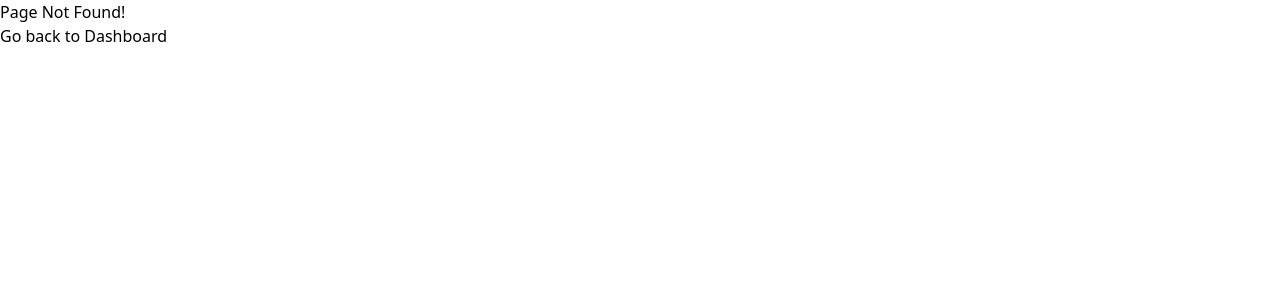
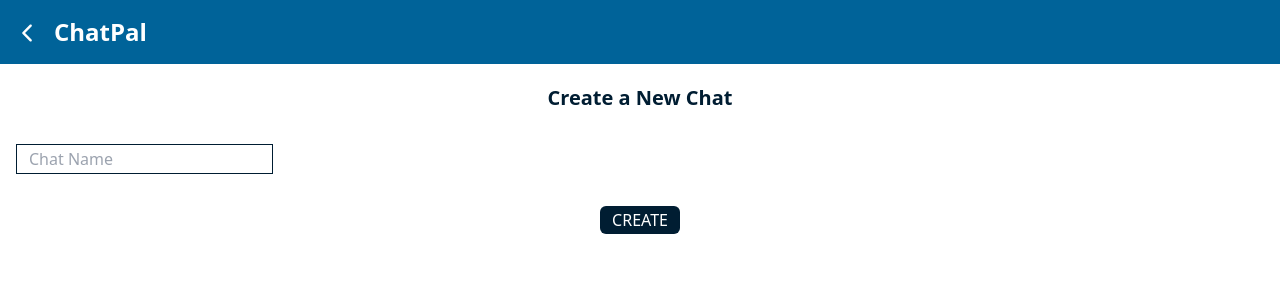
Before and after one commit to dihandesilva22/ChatPal, a React (Create React App) app in the folder frontend/: page /new-chat in a window 1280 px wide. Before the commit this address had no page. Shown: the top 300 px of the page. Built offline with nearby package versions, Linux system fonts and the light colour scheme.

Commit message:
Add chat creation interface

```diff
--- a/frontend/src/index.js
+++ b/frontend/src/index.js
@@ -6,6 +6,7 @@ import reportWebVitals from './reportWebVitals';
 import { BrowserRouter, Routes, Route, Link } from 'react-router-dom';
 import Dashboard from './routes/Dashboard';
 import WelcomePage from './routes/WelcomePage';
+import ChatCreationPage from './routes/ChatCreationPage';
 
 
 const root = ReactDOM.createRoot(document.getElementById('root'));
@@ -16,6 +17,7 @@ root.render(
         <Route path='/' element={<App/>}>
           <Route path='' element={<WelcomePage />}></Route>
           <Route path='/dashboard' element={<Dashboard />}></Route>
+          <Route path='/new-chat' element={<ChatCreationPage />}></Route>
           <Route path='*' element={
             <main>
               <h1>Page Not Found!</h1>
--- /dev/null
+++ b/frontend/src/routes/ChatCreationPage.jsx
@@ -0,0 +1,38 @@
+import { useNavigate } from 'react-router-dom'
+import { IoIosArrowBack } from "react-icons/io";
+
+const ChatCreationPage = () => {
+
+    const navigate = useNavigate();
+
+    const handleCreateClick = () => {
+
+        navigate('/dashboard');
+    }
+
+    return (
+        <>
+            <div className='bg-[#006399] py-4 sticky top-0 left-0 right-0 z-20'>
+                <button className='float-left px-3'>
+                    <IoIosArrowBack className='text-3xl font-semibold pt-1 text-white' onClick={() => navigate(-1)}/>
+                </button>
+                <h1 className='text-2xl font-semibold pl-5 text-white'>ChatPal</h1>
+            </div>
+            <div className='flex-col justify-center items-center m-0 h-full px-4 py-2'>
+                <h2 className='text-xl font-semibold py-3 justify-center flex text-[#001D32]'>
+                    Create a New Chat
+                </h2>
+                <div className='py-5'>
+                    <input className='px-3 py-0.5 border border-[#001D32]' placeholder='Chat Name' /> <br />
+                </div>
+                <div className='justify-center flex py-3'>
+                    <button className='px-3 py-0.5 bg-[#001D32] text-white rounded-md' onClick={handleCreateClick}>
+                        CREATE
+                    </button>
+                </div>
+            </div>
+        </>
+    )
+}
+
+export default ChatCreationPage;
```
